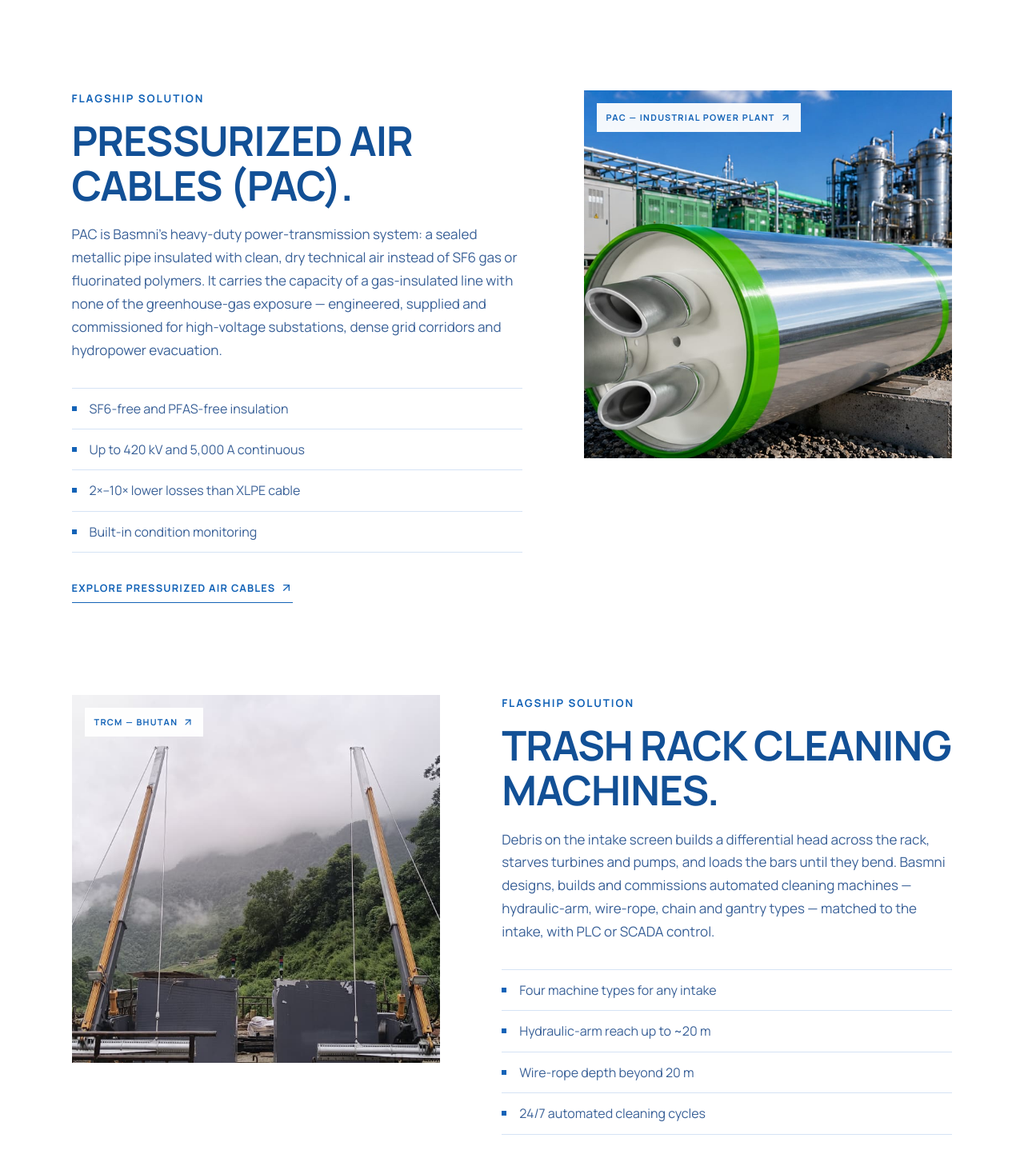
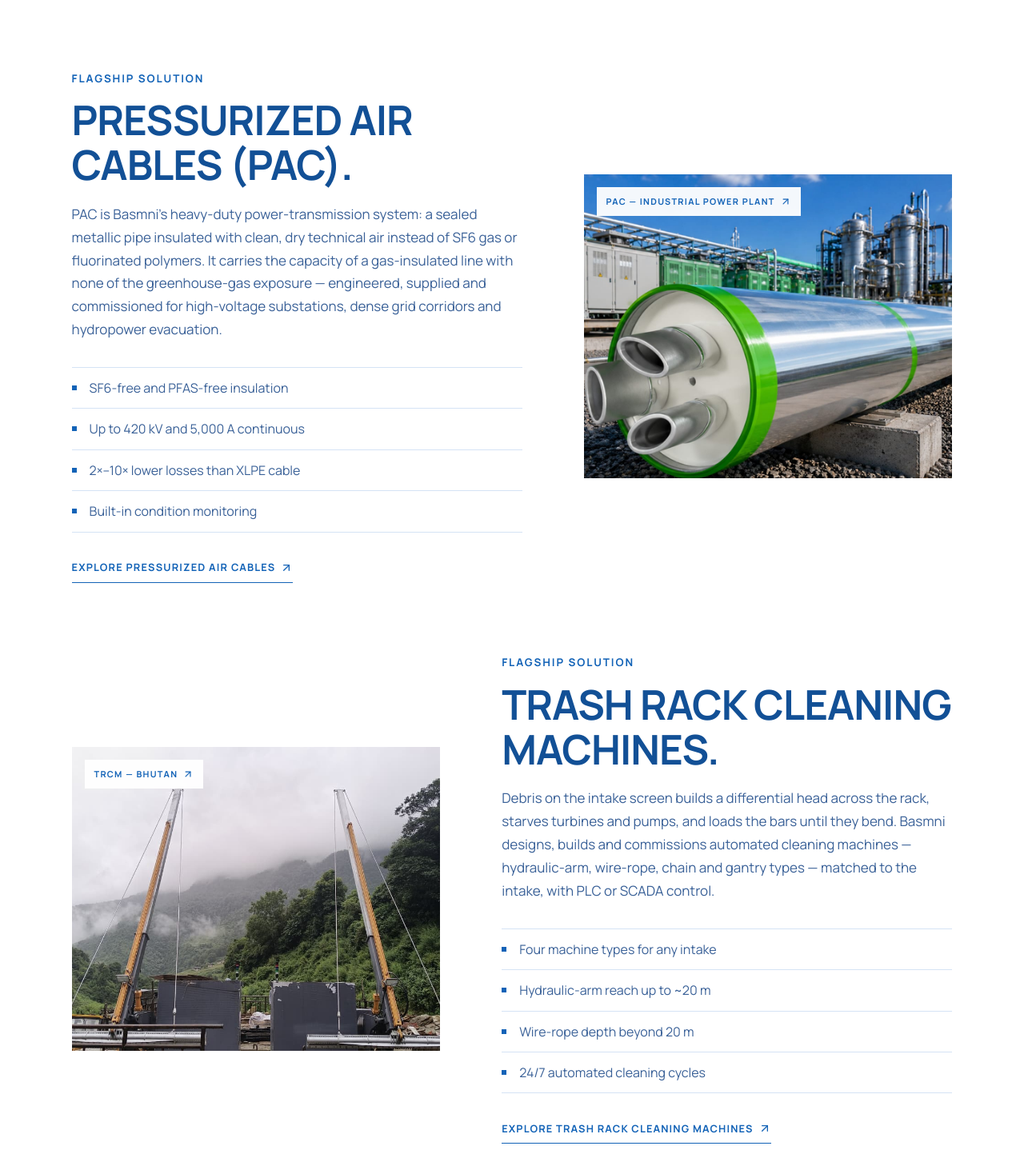
Before and after one commit to code-x-prime/basmni, a Next.js app: page /about-us in a window 1280 px wide. Shown: the part 1212-2650 px from the top of the page at 80% size. Built offline with nearby package versions, Linux system fonts and the light colour scheme.

Commit message:
Adjust section padding for improved layout consistency across components

```diff
--- a/app/about-us/page.tsx
+++ b/app/about-us/page.tsx
@@ -83,7 +83,7 @@
 
       {/* Flagship: Pressurized Air Cables */}
       <section className={`${sectionPad} bg-white text-navy`}>
-        <div className="grid grid-cols-1 gap-8 sm:grid-cols-[1.1fr_0.9fr] sm:gap-[6vw]">
+        <div className="grid grid-cols-1 items-center gap-8 sm:grid-cols-[1.1fr_0.9fr] sm:gap-[6vw]">
           <Reveal direction="right">
             <p className={`${sectionLabel} text-blue`}>Flagship solution</p>
             <h2 className="mt-3 text-[clamp(1.8rem,4vw,3.4rem)] uppercase leading-[1.1] tracking-tightest">
@@ -127,7 +127,7 @@
                   src={media.pacCableIndustrial}
                   alt="Cutaway of a pressurized-air cable beside an industrial power plant"
                   parallax
-                  className="min-h-[300px] sm:min-h-[460px]"
+                  className="min-h-[260px] sm:min-h-[380px]"
                 />
                 <figcaption className="absolute left-4 top-4 flex items-center gap-1.5 bg-white/95 px-3 py-1.5 text-[0.68rem] font-bold uppercase tracking-[0.12em] text-blue">
                   PAC &mdash; industrial power plant
@@ -141,7 +141,7 @@
 
       {/* Flagship: Trash Rack Cleaning Machines */}
       <section className={`${sectionPad} bg-white text-navy`}>
-        <div className="grid grid-cols-1 gap-8 sm:grid-cols-[0.9fr_1.1fr] sm:gap-[6vw]">
+        <div className="grid grid-cols-1 items-center gap-8 sm:grid-cols-[0.9fr_1.1fr] sm:gap-[6vw]">
           <Reveal direction="right">
             <Link
               href="/products-services/trash-rack-cleaning-machines"
@@ -153,7 +153,7 @@
                   src={media.trcm}
                   alt="Trash rack cleaning machine on a hydropower project platform"
                   parallax
-                  className="min-h-[300px] sm:min-h-[460px]"
+                  className="min-h-[260px] sm:min-h-[380px]"
                 />
                 <figcaption className="absolute left-4 top-4 flex items-center gap-1.5 bg-white/95 px-3 py-1.5 text-[0.68rem] font-bold uppercase tracking-[0.12em] text-blue">
                   TRCM &mdash; Bhutan
@@ -201,7 +201,7 @@
 
       {/* Flagship: Dredging Services */}
       <section className={`${sectionPad} bg-white text-navy`}>
-        <div className="grid grid-cols-1 gap-8 sm:grid-cols-[1.1fr_0.9fr] sm:gap-[6vw]">
+        <div className="grid grid-cols-1 items-center gap-8 sm:grid-cols-[1.1fr_0.9fr] sm:gap-[6vw]">
           <Reveal direction="right">
             <p className={`${sectionLabel} text-blue`}>Flagship solution</p>
             <h2 className="mt-3 text-[clamp(1.8rem,4vw,3.4rem)] uppercase leading-[1.1] tracking-tightest">
@@ -244,7 +244,7 @@
                   src={media.dredgePumpPontoon}
                   alt="Cable-deployed dredge pump and hydraulic arm on a pontoon in a reservoir"
                   parallax
-                  className="min-h-[300px] sm:min-h-[460px]"
+                  className="min-h-[260px] sm:min-h-[380px]"
                 />
                 <figcaption className="absolute left-4 top-4 flex items-center gap-1.5 bg-white/95 px-3 py-1.5 text-[0.68rem] font-bold uppercase tracking-[0.12em] text-blue">
                   Dredging &mdash; reservoir desilting
@@ -258,7 +258,7 @@
 
       {/* Flagship: Civil Works */}
       <section className={`${sectionPad} bg-white text-navy`}>
-        <div className="grid grid-cols-1 gap-8 sm:grid-cols-[0.9fr_1.1fr] sm:gap-[6vw]">
+        <div className="grid grid-cols-1 items-center gap-8 sm:grid-cols-[0.9fr_1.1fr] sm:gap-[6vw]">
           <Reveal direction="right">
             <Link
               href="/products-services/civil-works"
@@ -270,7 +270,7 @@
                   src={media.civilTrenchWeirIntake}
                   alt="Trench-weir intake structure with embedded steel screens in a concrete channel"
                   parallax
-                  className="min-h-[300px] sm:min-h-[460px]"
+                  className="min-h-[260px] sm:min-h-[380px]"
                 />
                 <figcaption className="absolute left-4 top-4 flex items-center gap-1.5 bg-white/95 px-3 py-1.5 text-[0.68rem] font-bold uppercase tracking-[0.12em] text-blue">
                   Civil works &mdash; trench-weir intake
--- a/components/shared/ui.ts
+++ b/components/shared/ui.ts
@@ -4,7 +4,7 @@
  * with the exact same typography, spacing and button treatment.
  */
 
-export const sectionPad = 'px-5 py-11 sm:px-[7vw] sm:py-[clamp(2.75rem,4.5vw,4.5rem)]'
+export const sectionPad = 'px-5 py-9 sm:px-[7vw] sm:py-[clamp(2.25rem,3.5vw,3.5rem)]'
 
 export const eyebrow = 'text-[0.84rem] font-bold uppercase tracking-[0.14em] text-blue'
 export const eyebrowDark = 'text-[0.84rem] font-bold uppercase tracking-[0.14em] text-white'
```
